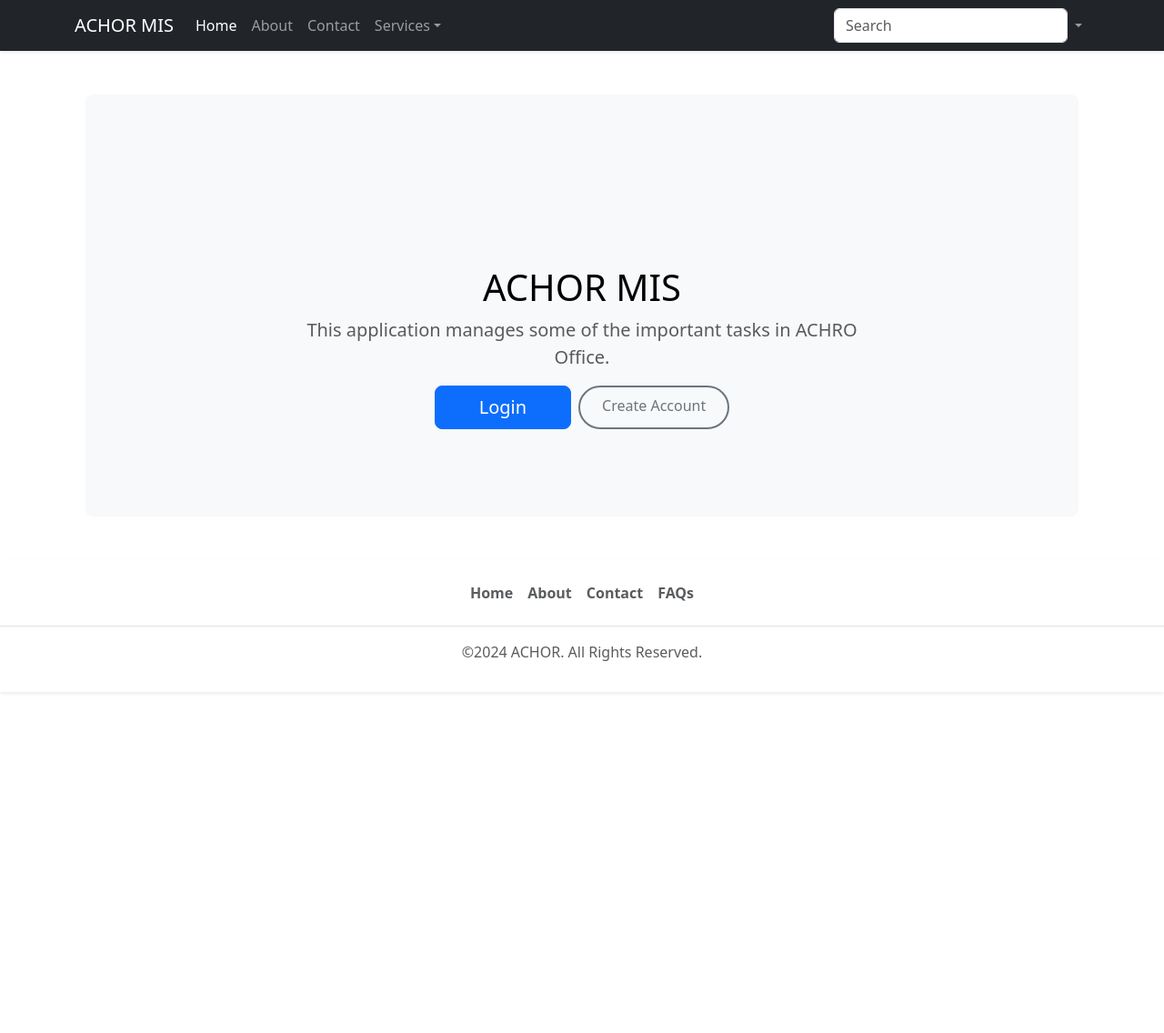
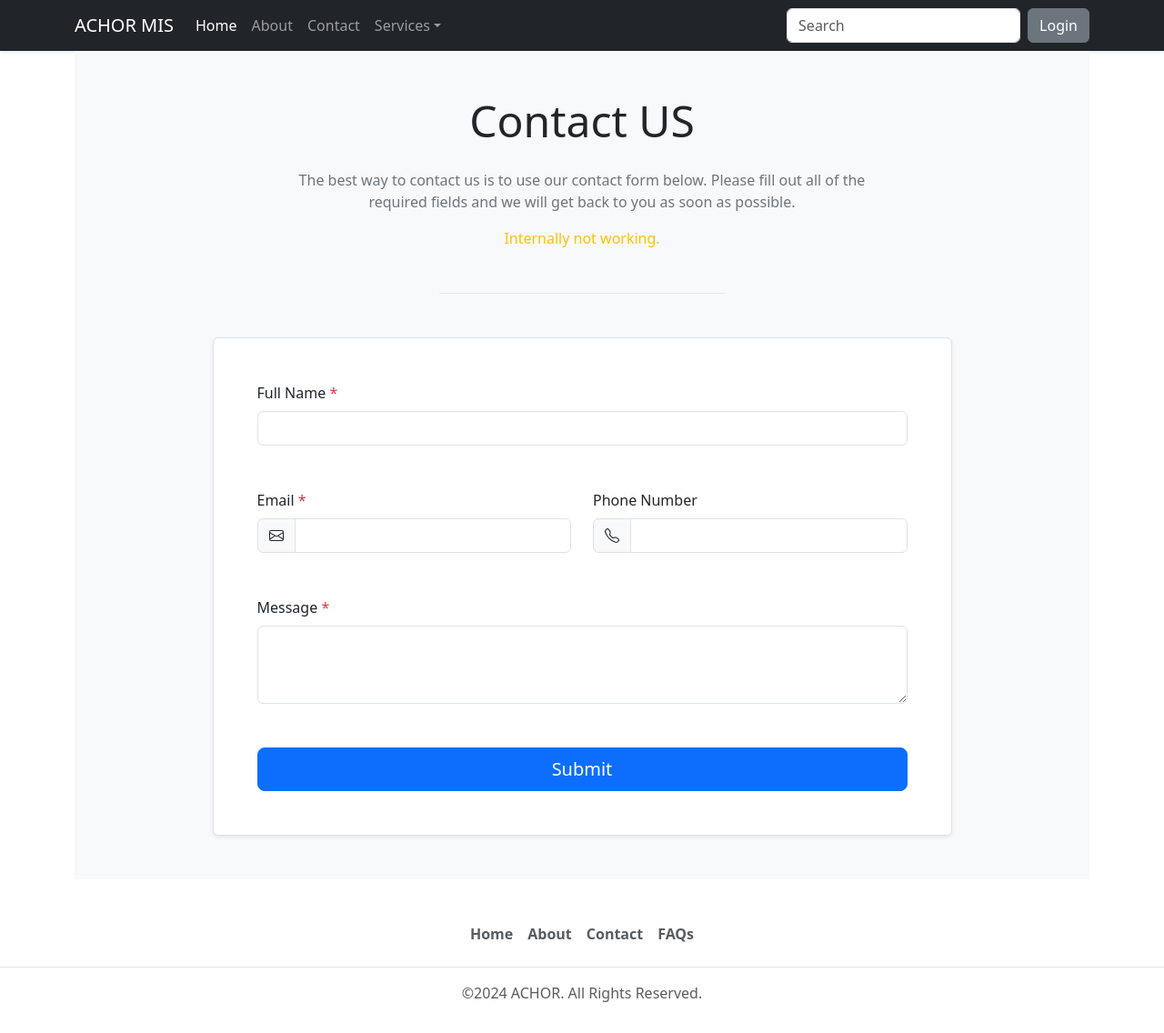
Before and after one commit to Abdulsaboorhabibi/MISA, a Django app: page /contact/ in a window 1280 px wide. Shown: the whole page at 91% size. Before the commit the page ends 762 px from the top, so only its background shows below. Run offline with Django 5.2, Linux system fonts and the light colour scheme; some libraries are stand-ins or nearby versions.

Commit message:
created account profile page. login and logout.

```diff
--- a/accounts/templates/accounts/profile.html
+++ b/accounts/templates/accounts/profile.html
@@ -1,4 +1,4 @@
-{% extends 'base/index.html' %}
+{% extends 'accounts/_profile.html' %}
 {% block title %}
   Profile
 {% endblock %}
--- a/accounts/urls.py
+++ b/accounts/urls.py
@@ -1,8 +1,9 @@
 from django.urls import path
+from django.contrib.auth.views import LogoutView
 from accounts import views
 
 urlpatterns = [
     path("", views.ProfileView.as_view(), name="profile"),
     path("login/", views.UserLoginView.as_view(), name="login"),
-    path("logout/", views.UserLogout.as_view(), name="logout"),
+    path("logout/", LogoutView.as_view(next_page="/accounts/login/"), name="logout"),
 ]
--- a/base/templates/base/_index.html
+++ b/base/templates/base/_index.html
@@ -51,6 +51,7 @@
               <input class="form-control" type="search" placeholder="Search" aria-label="Search" />
             </form>
             <ul class="navbar-nav me-0 mb-2 mb-lg-0">
+              {% if user.is_authenticated %}
                 <li class="nav-item dropdown">
                   <a class="nav-link dropdown-toggle text-uppercase" href="#" data-bs-toggle="dropdown" aria-expanded="false">{{ user.username }}</a>
                   <ul class="dropdown-menu">
@@ -58,7 +59,7 @@
                       <a class="dropdown-item" href="#">New project...</a>
                     </li>
                     <li>
-                    <a class="dropdown-item" href="#">Profile</a>
+                      <a class="dropdown-item" href="/accounts/">Profile</a>
                     </li>
                     <li>
                       <a class="dropdown-item" href="#">Edit</a>
@@ -67,10 +68,18 @@
                       <hr class="dropdown-divider" />
                     </li>
                     <li>
-                    <a class="dropdown-item" href="#">Sign out</a>
+                      <form action="/accounts/logout/" method="POST">
+                        {% csrf_token %}
+                        <input type="submit" value="Sign Out" class="dropdown-item" />
+                      </form>
                     </li>
                   </ul>
                 </li>
+              {% else %}
+                <li class="nav-item">
+                  <a href="/accounts/login/" class="btn btn-secondary ms-2">Login</a>
+                </li>
+              {% endif %}
             </ul>
           </div>
         </div>
--- /dev/null
+++ b/base/templates/base/contact.html
@@ -0,0 +1,67 @@
+{% extends 'base/_index.html' %}
+{% block title %}
+  Contact Us
+{% endblock %}
+{% block content %}
+  <!-- Contact 1 - Bootstrap Brain Component -->
+  <section class="bg-light py-3 py-md-5">
+    <div class="container">
+      <div class="row justify-content-md-center">
+        <div class="col-12 col-md-10 col-lg-8 col-xl-7 col-xxl-6">
+          <h2 class="mb-4 display-5 text-center">Contact US</h2>
+          <p class="text-secondary text-center">The best way to contact us is to use our contact form below. Please fill out all of the required fields and we will get back to you as soon as possible.</p>
+          <p class="text-secondary mb-5 text-center text-warning">Internally not working.</p>
+          <hr class="w-50 mx-auto mb-5 mb-xl-9 border-dark-subtle" />
+        </div>
+      </div>
+    </div>
+
+    <div class="container">
+      <div class="row justify-content-lg-center">
+        <div class="col-12 col-lg-9">
+          <div class="bg-white border rounded shadow-sm overflow-hidden">
+            <form action="#!">
+              <div class="row gy-4 gy-xl-5 p-4 p-xl-5">
+                <div class="col-12">
+                  <label for="fullname" class="form-label">Full Name <span class="text-danger">*</span></label>
+                  <input type="text" class="form-control" id="fullname" name="fullname" value="" required />
+                </div>
+                <div class="col-12 col-md-6">
+                  <label for="email" class="form-label">Email <span class="text-danger">*</span></label>
+                  <div class="input-group">
+                    <span class="input-group-text">
+                      <svg xmlns="http://www.w3.org/2000/svg" width="16" height="16" fill="currentColor" class="bi bi-envelope" viewBox="0 0 16 16">
+                        <path d="M0 4a2 2 0 0 1 2-2h12a2 2 0 0 1 2 2v8a2 2 0 0 1-2 2H2a2 2 0 0 1-2-2V4Zm2-1a1 1 0 0 0-1 1v.217l7 4.2 7-4.2V4a1 1 0 0 0-1-1H2Zm13 2.383-4.708 2.825L15 11.105V5.383Zm-.034 6.876-5.64-3.471L8 9.583l-1.326-.795-5.64 3.47A1 1 0 0 0 2 13h12a1 1 0 0 0 .966-.741ZM1 11.105l4.708-2.897L1 5.383v5.722Z" />
+                      </svg>
+                    </span>
+                    <input type="email" class="form-control" id="email" name="email" value="" required />
+                  </div>
+                </div>
+                <div class="col-12 col-md-6">
+                  <label for="phone" class="form-label">Phone Number</label>
+                  <div class="input-group">
+                    <span class="input-group-text">
+                      <svg xmlns="http://www.w3.org/2000/svg" width="16" height="16" fill="currentColor" class="bi bi-telephone" viewBox="0 0 16 16">
+                        <path d="M3.654 1.328a.678.678 0 0 0-1.015-.063L1.605 2.3c-.483.484-.661 1.169-.45 1.77a17.568 17.568 0 0 0 4.168 6.608 17.569 17.569 0 0 0 6.608 4.168c.601.211 1.286.033 1.77-.45l1.034-1.034a.678.678 0 0 0-.063-1.015l-2.307-1.794a.678.678 0 0 0-.58-.122l-2.19.547a1.745 1.745 0 0 1-1.657-.459L5.482 8.062a1.745 1.745 0 0 1-.46-1.657l.548-2.19a.678.678 0 0 0-.122-.58L3.654 1.328zM1.884.511a1.745 1.745 0 0 1 2.612.163L6.29 2.98c.329.423.445.974.315 1.494l-.547 2.19a.678.678 0 0 0 .178.643l2.457 2.457a.678.678 0 0 0 .644.178l2.189-.547a1.745 1.745 0 0 1 1.494.315l2.306 1.794c.829.645.905 1.87.163 2.611l-1.034 1.034c-.74.74-1.846 1.065-2.877.702a18.634 18.634 0 0 1-7.01-4.42 18.634 18.634 0 0 1-4.42-7.009c-.362-1.03-.037-2.137.703-2.877L1.885.511z" />
+                      </svg>
+                    </span>
+                    <input type="tel" class="form-control" id="phone" name="phone" value="" />
+                  </div>
+                </div>
+                <div class="col-12">
+                  <label for="message" class="form-label">Message <span class="text-danger">*</span></label>
+                  <textarea class="form-control" id="message" name="message" rows="3" required></textarea>
+                </div>
+                <div class="col-12">
+                  <div class="d-grid">
+                    <button class="btn btn-primary btn-lg" type="submit">Submit</button>
+                  </div>
+                </div>
+              </div>
+            </form>
+          </div>
+        </div>
+      </div>
+    </div>
+  </section>
+{% endblock %}
--- a/base/views.py
+++ b/base/views.py
@@ -19,4 +19,4 @@ class AboutView(TemplateView):
 
 
 class ContactView(TemplateView):
-    template_name = "base/index.html"
+    template_name = "base/contact.html"
```
Also changed, not shown: accounts/forms.py (added, +17 -0 lines), accounts/templates/accounts/_profile.html (added, +104 -0 lines), accounts/templates/accounts/login.html (+79 -7 lines), accounts/views.py (+4 -5 lines), db.sqlite3. Lines whose indentation alone changed are shown as unchanged.
